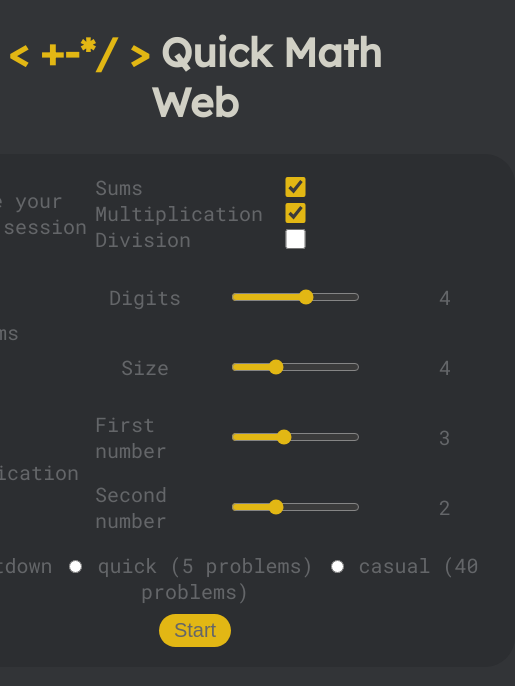
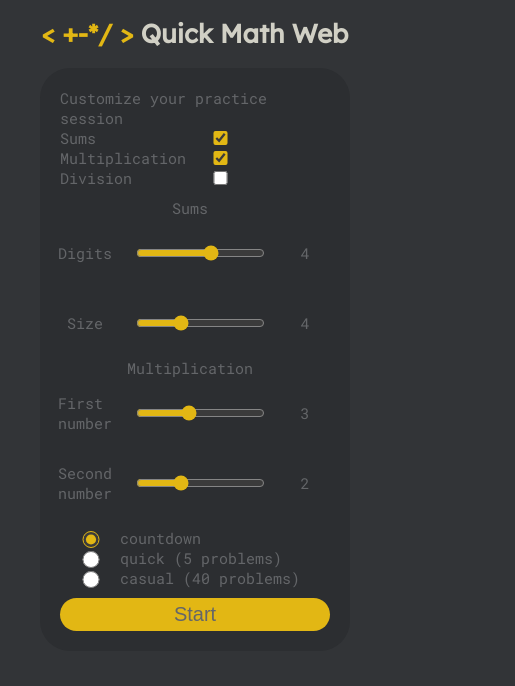
Before and after one commit to sivabalansm/quick-math-web, a plain HTML site: page index.html in a window 390 px wide. Shown: the whole page, 515 px wide, since content can reach past the window. Drawn offline with Linux system fonts and the light colour scheme.

Commit message:
Add responsive design for mobile :)

```diff
--- a/index.html
+++ b/index.html
@@ -6,8 +6,8 @@
   <link rel="preconnect" href="https://fonts.googleapis.com">
   <link rel="preconnect" href="https://fonts.gstatic.com" crossorigin>
   <link href="https://fonts.googleapis.com/css2?family=Roboto+Mono:ital,wght@0,100..700;1,100..700&display=swap" rel="stylesheet">
-  <link href="./assets/fonts/fontawesome-free-6.7.2-web/css/solid.css" rel="stylesheet" />
   <link href="style.css" rel="stylesheet" type="text/css">
+  <meta name="viewport" content="width=device-width, initial-scale=1.0">
 </head>
 
 <body>
--- a/style.css
+++ b/style.css
@@ -1,6 +1,6 @@
 html {
-  height: 100%;
-  width: 100%;
+  height: auto;
+  width: auto;
   --primary-bg: #323437;
   --secondary-bg: #2c2e31;
   --primary-fg: #646669;
@@ -17,46 +17,59 @@ html {
 	src: url(/assets/fonts/LexendDeca-Regular.woff2);
 }
 
+/* Debug */
+/*
+* {
+  outline: 1px solid red;
+}
+*/
+
+/* Heading */
+#logo {
+	color: var(--primary-yellow);
+}
 
 h1 {
 	font-family: Lexend Deca, sans-serif;
 	color: var(--heading-fg);
 }
 
-#logo {
-	color: var(--primary-yellow);
-}
+/* The meat of the file */
 body {
 	font-family: "Roboto Mono";
+	height: 100%;
 }
 
 
+/* Any form of input */
 input {
 	accent-color: var(--primary-yellow);
 
 }
 
-#game {
-	text-align: center;
-}
-#game > button {
-	text-align: center;
-	background-color: var(--primary-yellow);
-	color: var(--primary-fg);
-	font-size: 20px;
-	border-radius: 20px;
-	border: 0px;
-	padding-top: 5px;
-	padding-bottom: 5px;
-	padding-left: 15px;
-	padding-right: 15px;
-	margin-top: 10px;
-}
-#game > button:hover {
-	color: var(--hover-color);
+/* Wraps menu to the center */
+.center-wrapper {
+	display: flex;
+	justify-content: center;
+	align-items: center;
+	width: 100%;
 
 }
 
+/* General small black menu */
+#main-menu-container {
+	display: grid;
+	padding: 20px;
+	margin: 0px;
+	border-radius: 30px;
+	max-width: min-content;
+	grid-row-gap: 10px;
+	grid-template-coumns: 30px;
+	background-color: var(--secondary-bg);
+
+}
+
+/* Sums mult div option selection */
 #options {
 	display: grid;
 	grid-template-columns: 200px 100px 200px;
@@ -69,6 +82,7 @@ input {
 	align-items: center;
 }
 
+/* Customize sums mult and div */
 #customize {
 	display: grid;
 	grid-template-columns: 1fr;
@@ -88,20 +102,104 @@ input {
 	grid-area: 1 / 1 / 3 / 1;
 }
 
-.center-wrapper {
-	display: flex;
-	justify-content: center;
-	align-items: center;
+
+
+
+/* Game mode selection and after */
+#game {
+	display: grid;
+	grid-template-columns: 1fr;
+}
+
+#game > form {
+	display: grid;
+	grid-template-columns: 200px 400px;
+}
+
+/* Start Button */
+#game > button {
+	text-align: center;
+	background-color: var(--primary-yellow);
+	color: var(--primary-fg);
+	font-size: 20px;
+	border-radius: 20px;
+	border: 0px;
+	padding-top: 5px;
+	padding-bottom: 5px;
+	padding-left: 15px;
+	padding-right: 15px;
+	margin-top: 10px;
+}
+#game > button:hover {
+	color: var(--hover-color);
 
 }
-#main-menu-container {
-	display: grid;
-	padding: 20px;
-	margin: 0px;
-	border-radius: 30px;
-	max-width: min-content;
-	grid-row-gap: 10px;
-	grid-template-coumns: 30px;
-	background-color: var(--secondary-bg);
+
+@media only screen and (max-width: 700px) {
+	html {
+		font-size: 17px;
+	}
+
+	h1 {
+		font-size: 28px;
+	}
+	/* Sums mult div option selection */
+	#options {
+		grid-template-columns: 100px 200px;
+	}
+
+	#options > span:first-child {
+		grid-area: 1 / 1 / 1 / 3;
+	}
+
+	/* Customize sums mult and div */
+	.grid-customize {
+		display: grid;
+		grid-template-columns: 60px 200px 40px;
+		grid-template-rows: 20px 70px 70px;
+	}
+
+	.grid-customize > span:first-child {
+		grid-area: 1 / 1 / 1 / 4;
+	}
+
+	/* Game mode selection and after */
+	#game > form {
+		grid-template-columns: 80px 260px;
+	}
 
 }
+
+@media only screen and (max-width: 400px) {
+	html {
+		font-size: 15px;
+	}
+	h1 {
+		font-size: 26px;
+	}
+	/* Sums mult div option selection */
+	#options {
+		grid-template-columns: 80px 160px;
+	}
+
+	#options > span:first-child {
+		grid-area: 1 / 1 / 1 / 3;
+	}
+
+	/* Customize sums mult and div */
+	.grid-customize {
+		display: grid;
+		grid-template-columns: 50px 180px 30px;
+		grid-template-rows: 20px 70px 70px;
+	}
+
+	.grid-customize > span:first-child {
+		grid-area: 1 / 1 / 1 / 4;
+	}
+
+	/* Game mode selection and after */
+	#game > form {
+		grid-template-columns: 60px 210px;
+	}
+
+}
```
